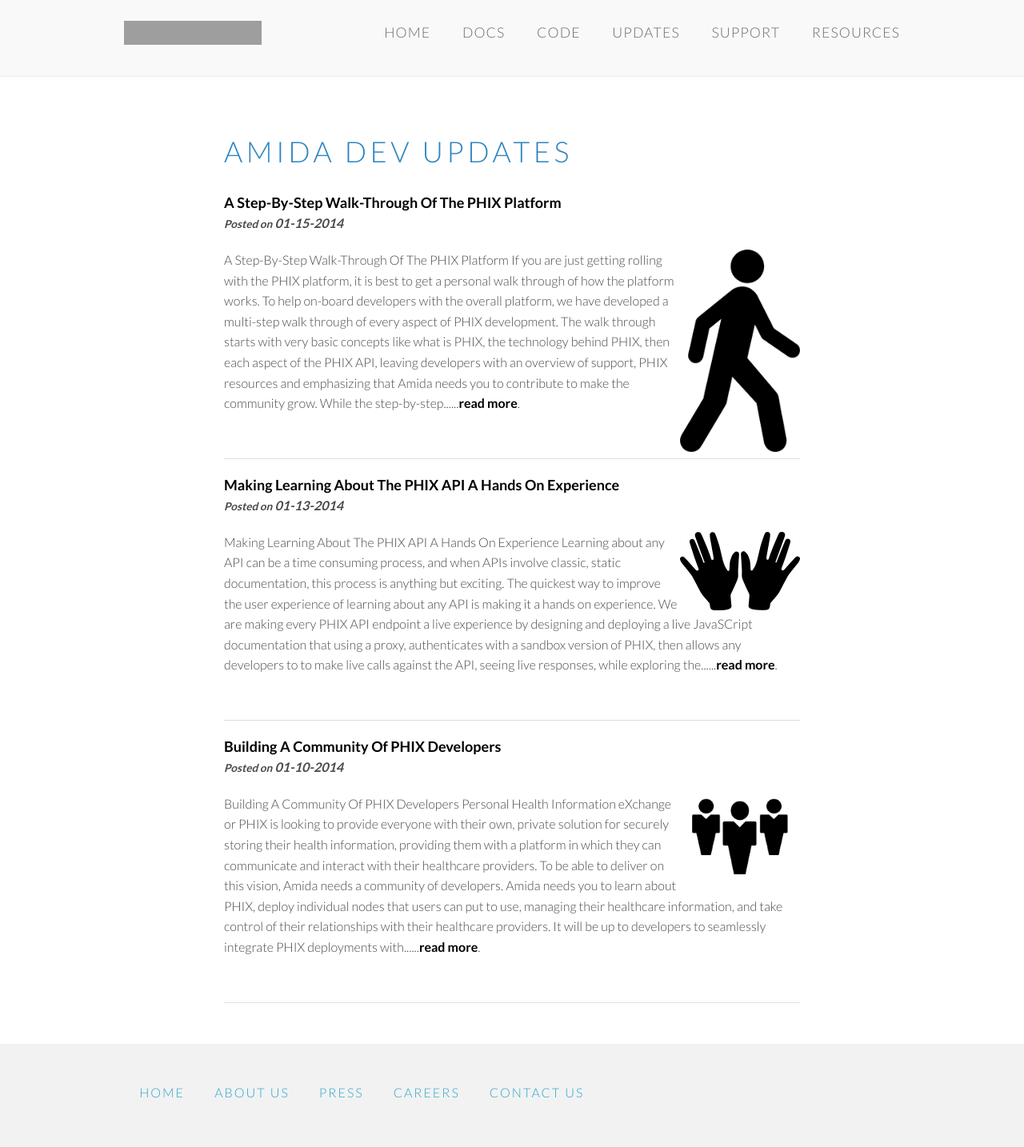
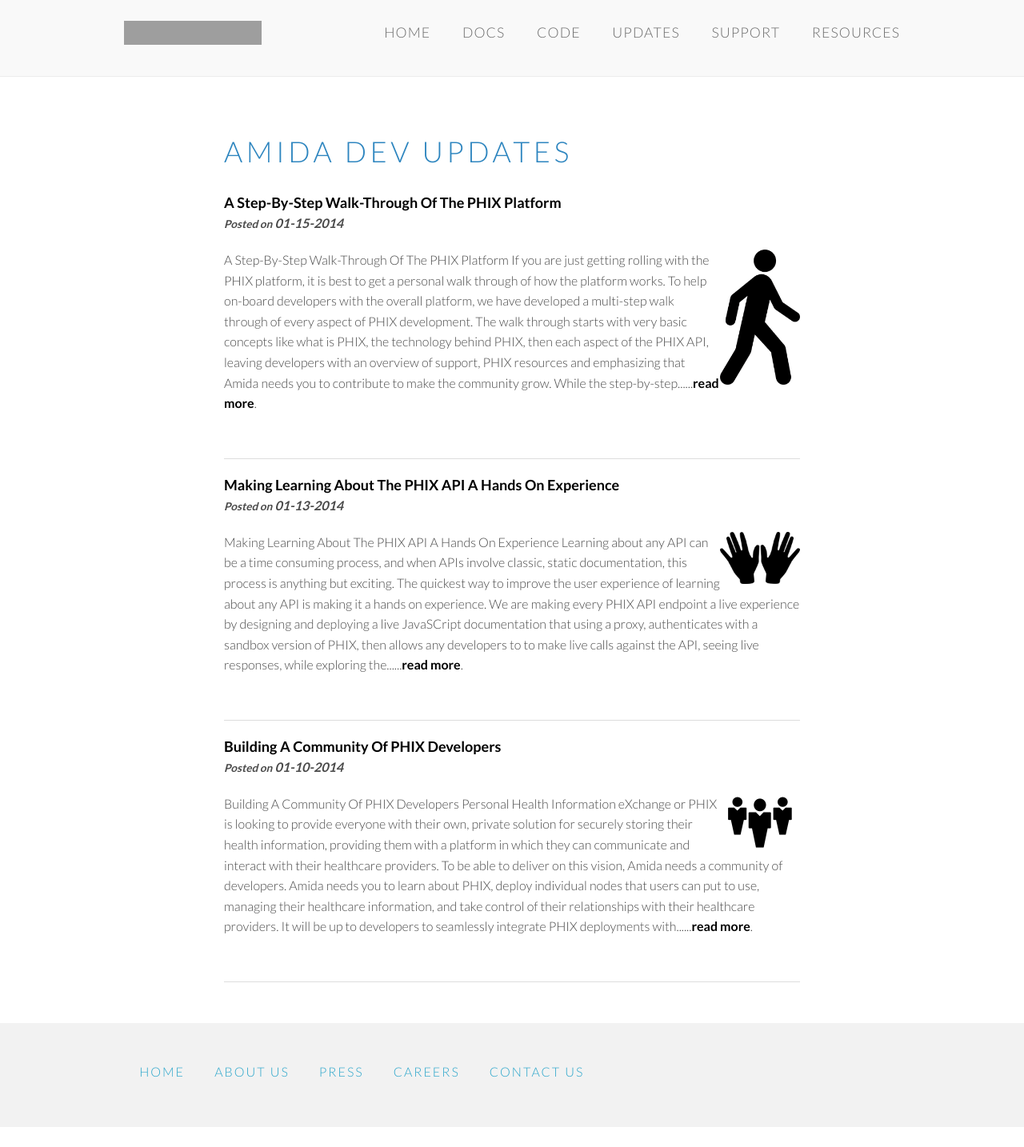
Before and after one commit to amida-tech/developers.amida.com, a Jekyll site: the page built from blog/index.html, in a window 1280 px wide. Shown: the whole page at 80% size. Built offline with Jekyll 4.4.1, drawn with Linux system fonts in a browser that asks for light colours; nearby versions of some CDN libraries; the list of posts is cut into pages by our own code; after the commit the page ends 1409 px from its top, so only the background shows below that; grey boxes are pictures that could not be loaded.

Commit message:
fx blog layout

```diff
--- a/blog/index.html
+++ b/blog/index.html
@@ -10,10 +10,10 @@
 {% for post in paginator.posts %}
 <div class="post">
 
-    <p><a href="/developer/{{ post.url }}" rel="bookmark" title="{{ post.title }}" style="color:#000;"><h3><strong>{{ post.title }}</strong></h3></a>
+    <p><a href="{{ post.url }}" rel="bookmark" title="{{ post.title }}" style="color:#000;"><h3><strong>{{ post.title }}</strong></h3></a>
     <p><i><strong><span class="small">Posted on</span> <span class="post-date">{{ post.date | date:"%m-%d-%Y" }}</span></strong></i></p>
-    <p><a href="/developer/{{ post.url }}" rel="bookmark" title="{{ post.title }}"><img src="{{ post.image }}" width="150" align="right" /></a></p>
-    <p>{{ post.content | strip_html | truncatewords: 100 }}...<a href="/developer/{{ post.url }}" rel="bookmark" title="{{ post.title }}" style="color:#000; font-weight: bold;">read more</a>.</p>
+    <p><a href="{{ post.url }}" rel="bookmark" title="{{ post.title }}"><img src="{{ post.image }}" width="100" align="right" /></a></p>
+    <p>{{ post.content | strip_html | truncatewords: 100 }}...<a href="{{ post.url }}" rel="bookmark" title="{{ post.title }}" style="color:#000; font-weight: bold;">read more</a>.</p>
     <br />
     <hr />
 
```
